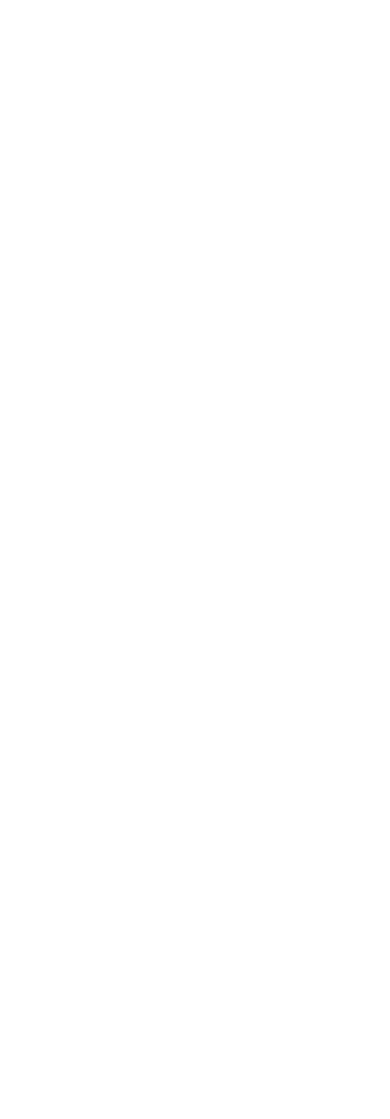
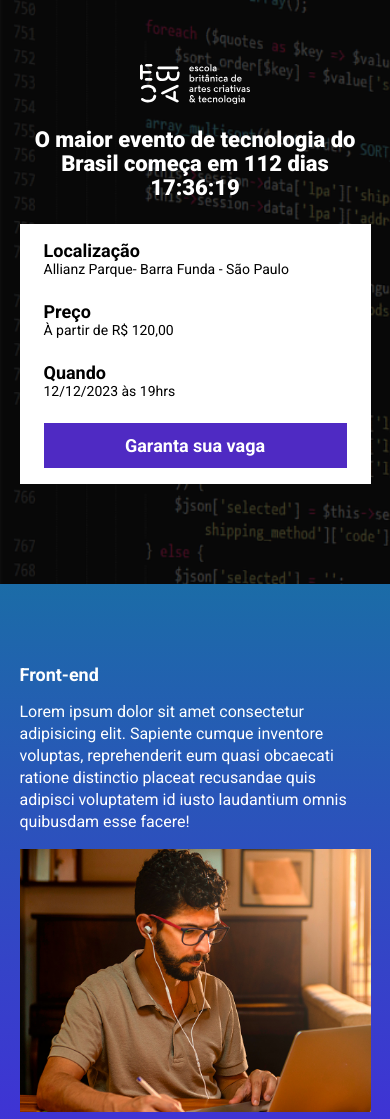
Before and after one commit to Kleber-JF/ebac_tech_talks, a website built with Parcel: page src/index.html in a window 390 px wide. Shown: the top 1119 px of the page. Before the commit the page ends 844 px from the top, so only its background shows below. Built offline with nearby package versions, Linux system fonts and the light colour scheme.

Commit message:
terminando a landing page

```diff
--- a/package.json
+++ b/package.json
@@ -2,9 +2,9 @@
   "name": "m22_aulas",
   "version": "1.0.0",
   "description": "",
-  "main": "index.js",
   "scripts": {
     "dev": "parcel src/index.html src/styles/main.scss src/scripts/main.js",
+    "build": "parcel build src/index.html",
     "test": "echo \"Error: no test specified\" && exit 1"
   },
   "keywords": [],
@@ -12,6 +12,7 @@
   "license": "ISC",
   "devDependencies": {
     "@parcel/transformer-sass": "^2.9.3",
-    "parcel": "^2.9.3"
+    "parcel": "^2.9.3",
+    "sharp": "^0.31.3"
   }
 }
--- a/src/index.html
+++ b/src/index.html
@@ -3,10 +3,87 @@
 <head>
     <meta charset="UTF-8">
     <meta name="viewport" content="width=device-width, initial-scale=1.0">
-    <title>Document</title>
+    <title>EBAC Tech Talks</title>
+    <link rel="preconnect" href="https://fonts.googleapis.com">
+    <link rel="preconnect" href="https://fonts.gstatic.com" crossorigin>
+    <link href="https://fonts.googleapis.com/css2?family=Roboto:wght@400;700;900&display=swap" rel="stylesheet">
     <link rel="stylesheet" href="./styles/main.scss">
+    <link rel="stylesheet" href="https://unpkg.com/aos@next/dist/aos.css" />
 </head>
 <body>
+    <header class="hero">
+        <div class="container">
+            <img class="hero__logo" src="./images/ebac_logo.svg" alt="logo ebac">
+            <p class="hero__text">
+                O maior evento de tecnologia do Brasil começa em <span id="contador"></span>
+            </p>
+            <div class="infos-bar">
+                <ul class="infos-bar__infos">
+                    <li class="infos-bar__infos__item">
+                        <b>Localização</b>
+                        Allianz Parque- Barra Funda - São Paulo
+                    </li>
+                    <li class="infos-bar__infos__item">
+                        <b>Preço</b>
+                        À partir de R$ 120,00
+                    </li>
+                    <li class="infos-bar__infos__item">
+                        <b>Quando</b>
+                        12/12/2023 às 19hrs
+                    </li>
+                </ul>
+                <a href="#" class="button button--primary">
+                    Garanta sua vaga
+                </a>
+            </div>
+        </div>
+    </header>
+
+    <section class="event event--frontend">
+        <div class="container" data-aos="fade-right">
+            <div class="event__details">
+                <h2 class="event__details__title">Front-end</h2>
+                <p class="event__details__description">
+                    Lorem ipsum dolor sit amet consectetur adipisicing elit. Sapiente cumque inventore voluptas, reprehenderit eum quasi obcaecati ratione distinctio placeat recusandae quis adipisci voluptatem id iusto laudantium omnis quibusdam esse facere!
+                </p>
+            </div>
+            <img class="event__image" src="./images/frontend.png" alt="front-end">
+        </div>
+    </section>
+    <section class="event event--ux-ui event--image-left">
+        <div class="container" data-aos="fade-left">
+            <div class="event__details">
+                <h2 class="event__details__title">UX & UI</h2>
+                <p class="event__details__description">
+                    Lorem ipsum dolor sit amet consectetur adipisicing elit. Sapiente cumque inventore voluptas, reprehenderit eum quasi obcaecati ratione distinctio placeat recusandae quis adipisci voluptatem id iusto laudantium omnis quibusdam esse facere!
+                </p>
+            </div>
+            <img class="event__image" src="./images/ui-ux.png" alt="ui & ux">
+        </div>
+    </section>
+    <section class="event event--data-science">
+        <div class="container" data-aos="fade-right">
+            <div class="event__details">
+                <h2 class="event__details__title">Data-science</h2>
+                <p class="event__details__description">
+                    Lorem ipsum dolor sit amet consectetur adipisicing elit. Sapiente cumque inventore voluptas, reprehenderit eum quasi obcaecati ratione distinctio placeat recusandae quis adipisci voluptatem id iusto laudantium omnis quibusdam esse facere!
+                </p>
+            </div>
+            <img class="event__image" src="./images/data.png" alt="data-science">
+        </div>
+    </section>
+    <section class="event event--backend event--image-left">
+        <div class="container" data-aos="fade-left">
+            <div class="event__details">
+                <h2 class="event__details__title">Back-end</h2>
+                <p class="event__details__description">
+                    Lorem ipsum dolor sit amet consectetur adipisicing elit. Sapiente cumque inventore voluptas, reprehenderit eum quasi obcaecati ratione distinctio placeat recusandae quis adipisci voluptatem id iusto laudantium omnis quibusdam esse facere!
+                </p>
+            </div>
+            <img class="event__image" src="./images/backend.png" alt="back-end">
+        </div>
+    </section>
+    <script src="https://unpkg.com/aos@next/dist/aos.js"></script>
     <script src="./scripts/main.js"></script>
 </body>
 </html>
--- a/src/scripts/main.js
+++ b/src/scripts/main.js
@@ -1 +1,23 @@
-console.log('ola mundo');
+AOS.init();
+
+const eventDate = new Date("Dec 12, 2023 19:00:00");
+const timeStampEvent = eventDate.getTime();
+
+const countdown = setInterval(function(){
+    const now = new Date();
+    const timeStampNow = now.getTime();
+
+    const timeToEvent = timeStampEvent - timeStampNow;
+
+    const daysToEvent = Math.floor(timeToEvent / (1000*60*60*24));
+    const hoursToEvent = Math.floor(timeToEvent % (1000*60*60*24)/(1000*60*60));
+    const minToEvent = Math.floor(timeToEvent % (1000*60*60)/(1000*60));
+    const secToEvent = Math.floor(timeToEvent % (1000*60)/(1000));
+
+    document.getElementById('contador').textContent = `${daysToEvent} dias ${hoursToEvent}:${minToEvent}:${secToEvent}`
+
+    if (timeToEvent < 0) {
+        clearInterval(countdown);
+        document.getElementById('contador').textContent = 'Evento expirado'
+    }
+}, 1000)
--- /dev/null
+++ b/src/styles/_event.scss
@@ -0,0 +1,64 @@
+@use './variables';
+
+.event {
+    padding: 80px 0;
+
+    &--frontend {
+        background-image: linear-gradient(variables.$blue1 , variables.$blue2);
+    }
+
+    &--ux-ui {
+        background-image: linear-gradient(variables.$blue2 , variables.$pink);
+    }
+
+    &--data-science {
+        background-image: linear-gradient(variables.$pink , variables.$yellow);
+    }
+
+    &--backend {
+        background-image: linear-gradient(variables.$yellow , variables.$pink);
+    }
+
+    &--image-left {
+        .container {
+            flex-direction: row-reverse;
+        }
+    }
+
+    .container {
+        display: flex;
+        gap: 40px;
+    }
+
+    &__image {
+        max-width: 360px;
+    }
+
+    &__details {
+
+        &__title {
+            font-size: 18px;
+            font-weight: bold;
+            margin-bottom: 16px;
+        }
+
+        &__description {
+            line-height: 22px;
+        }
+    }
+
+    @media (max-width: 767px) {
+        .container {
+            display: block;
+        }
+
+        &__image {
+            width: 100%;
+        }
+
+        &__details {
+            margin-right: 0;
+            margin-bottom: 16px;
+        }
+    }
+}
--- /dev/null
+++ b/src/styles/_hero.scss
@@ -0,0 +1,52 @@
+@use 'variables';
+
+.hero {
+    padding-top: 64px;
+    padding-bottom: 100px;
+    background-image: url(../images/fundo.png);
+    background-repeat: no-repeat;
+    background-size: cover;
+    position: relative;
+
+    .container {
+        position: relative;
+    }
+
+    &::before {
+        position: absolute;
+        top: 0;
+        left: 0;
+        width: 100%;
+        height: 100%;
+        opacity: 0.7;
+        background-color: variables.$secondaryTextColor;
+        content: '';
+    }
+
+    &__text {
+        margin-top: 64px;
+        margin-bottom: 64px;
+        font-size: 40px;
+        line-height: 56px;
+        font-weight: 800;
+        text-align: center;
+    }
+
+    &__logo {
+        margin: 0 auto;
+        height: 80px;
+        display: block;
+    }
+
+    @media (max-width: 767px) {
+        &__logo {
+            height: 40px;
+        }
+
+        &__text {
+            font-size: 22px;
+            line-height: 24px;
+            margin: 24px 0;
+        }
+    }
+}
--- /dev/null
+++ b/src/styles/_variables.scss
@@ -0,0 +1,8 @@
+$textColor: #fff;
+$secondaryTextColor: #000;
+
+$blue1: #1b6ca7;
+$blue2: #442bdb;
+$pink: #89223b;
+$yellow: #9c791d;
+$purple: #4F2AC3;
--- /dev/null
+++ b/src/styles/components/_buttons.scss
@@ -0,0 +1,25 @@
+@use '../variables';
+
+.button {
+    padding: 12px;
+    font-size: 18px;
+    font-weight: bold;
+    text-decoration: none;
+    text-align: center;
+    white-space: nowrap;
+
+    &--primary {
+        color: variables.$textColor;
+        background-color: variables.$purple;
+    }
+
+    @media (max-width: 767px) {
+        display: block;
+        width: 100%;
+    }
+
+    @media (min-width: 768px) and (max-width: 1023px) {
+        display: flex;
+        align-items: center;
+    }
+}
--- /dev/null
+++ b/src/styles/components/_infos_bar.scss
@@ -0,0 +1,43 @@
+@use '../variables';
+
+.infos-bar {
+    padding: 16px 24px;
+    background-color: variables.$textColor;
+    display: flex;
+    justify-content: space-between;
+
+    &__infos {
+        display: flex;
+        gap: 40px;
+
+        &__item {
+            font-size: 14px;
+            color: variables.$secondaryTextColor;
+
+            b {
+                color: variables.$secondaryTextColor;
+                font-size: 18px;
+                display: block;
+            }
+        }
+    }
+
+    @media (max-width: 767px) {
+        display: block;
+
+        &__infos {
+            display: block;
+
+            &__item {
+            margin-bottom: 24px;
+            }
+        }
+    }
+
+    @media (min-width: 768px) and (max-width: 1023px) {
+        &__infos {
+            gap: 16px;
+        }
+
+    }
+}
--- a/src/styles/main.scss
+++ b/src/styles/main.scss
@@ -0,0 +1,29 @@
+@use 'hero';
+@use 'event';
+@use 'variables';
+@use './components/infos_bar';
+@use './components/buttons';
+
+
+* {
+    padding: 0;
+    margin: 0;
+    box-sizing: border-box;
+    font-family: 'Roboto', sans-serif;
+    list-style: none;
+    color: variables.$textColor;
+}
+
+.container {
+    max-width: 960px;
+    width: 100%;
+    margin: 0 auto;
+
+    @media (max-width: 767px) {
+        max-width: 80%;
+    }
+
+    @media (max-width: 1023px) {
+        max-width: 90%;
+    }
+}
```
Also changed, not shown: sharp.config.json (renamed from sarp.config.json), 1 other file.
